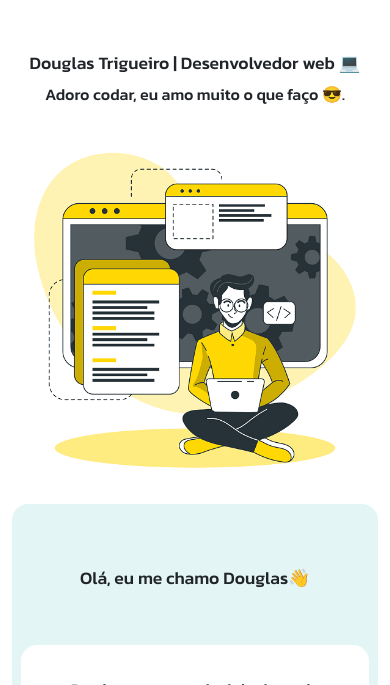
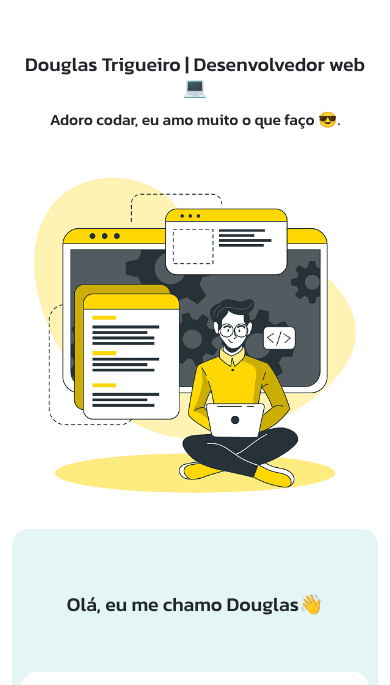
Before and after one commit to douglas-to/Portfolio, a website built with Vite: page index.html in a window 390 px wide. Shown: the part 107-792 px from the top of the page. Built offline with nearby package versions, Linux system fonts and the light colour scheme.

Commit message:
Versão 2

```diff
--- a/css/style.css
+++ b/css/style.css
@@ -91,8 +91,12 @@ body{
 	color:var(--tertiary);
 }
 
-.font-size{
+.font-size-title{
 	font-size:25px;
+}
+
+.font-size-p{
+	font-size:18px;
 }
 
 .color-icon{
@@ -124,11 +128,6 @@ body{
 
 @media (max-width: 600px){
 
-	.break-text{
-		display:flex;
-		flex-direction:column;
-	}
-
 	.width{
 		width:95%;
 		text-align:center;
@@ -136,7 +135,21 @@ body{
 }
 
 @media (max-width: 510px){
-	.font-size{
-		font-size:17.5px;
+	.font-size-title{
+		font-size:19.5px;
+	}
+
+	.font-size-p{
+		font-size:15.5px;
 	}
 }
+
+@media (max-width: 350px){
+	.font-color-title{
+		font-size:14px;
+	}
+
+	.font-size-p{
+		font-size:12px;
+	}
+}
--- a/index.html
+++ b/index.html
@@ -32,10 +32,10 @@
       <div class="row">
         <div class="col-md-12">
           <div class="d-flex flex-column justify-content-center align-items-center">
-            <h1 class="text-center mt-5 font-style-title font-size">
+            <h1 class="text-center mt-5 font-style-title font-size-title">
               Douglas Trigueiro | Desenvolvedor web &#128187;
             </h1>
-            <p class="text-center font-style-title fs-6">Adoro codar, eu amo muito o que faço 😎.</p>
+            <p class="text-center font-style-title font-size-p">Adoro codar, eu amo muito o que faço 😎.</p>
             <a href="https://storyset.com/work"><img class="img-fluid mx-auto d-block mb-3" src="images/dev1.png"/></a>
           </div>
         </div>
@@ -44,7 +44,7 @@
 
     <section class="container section1">
       <div class="d-flex flex-column justify-content-center align-items-center bg-card-secondary rounded-4">
-        <h1 class="font-style-title mt-3 font-size text-center p-5">
+        <h1 class="font-style-title mt-3 font-size-title text-center p-5">
           Olá, eu me chamo Douglas👋
         </h1>
 
@@ -121,7 +121,9 @@
     <section class="container section3">
       <div class="d-flex flex-column justify-content-center align-items-center rounded-4 bg-card-secondary p-4">
 
-        <p class="font-style-title font-color-title fs-6 p-3">Meus repositórios, acesse meu github abaixo 👇</p>
+        <p class="font-style-title font-color-title text-center fs-6 p-3">
+          Meus repositórios, acesse meu github abaixo 👇
+        </p>
 
         <a href="https://github.com/douglas-to?tab=repositories" class="buttonClass rounded-4 fs-6 mb-3 font-style-title">
           <i class="fa-brands fa-github me-2"></i> Ver projetos
```
